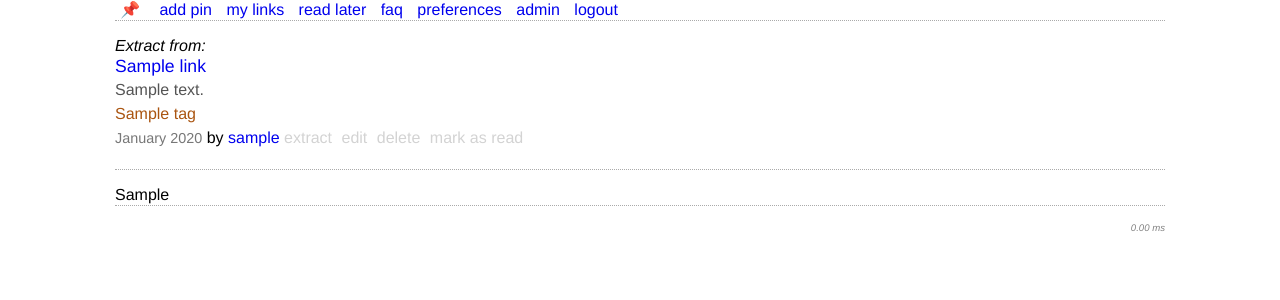
After one commit to mileswilsondc/pin, a Flask app: page /extract/1 in a window 1280 px wide. The commit adds this page. Shown: the top 300 px of the page. Run offline with Flask 3, Linux system fonts and the light colour scheme; a user stored in the database is signed in; tables that the repository leaves empty hold one stand-in row (values such as "Sample post").

Commit message:
Add simple extract system. Add README

```diff
--- a/app.py
+++ b/app.py
@@ -16,6 +16,7 @@ import time
 from functools import wraps  # For admin_required decorator
 from functools import wraps
 from flask_wtf import CSRFProtect
+from urllib.parse import unquote
 
 app = Flask(__name__)
 app.config['SECRET_KEY'] = 'your_secret_key'
@@ -95,26 +96,30 @@ def logout():
 @login_required
 def submit_link():
     form = LinkForm()
+
+    # Pre-fill form fields from query parameters if available
+    if request.method == 'GET':
+        url = request.args.get('url')
+        title = request.args.get('title')
+        read_later = request.args.get('read_later')
+
+        if url:
+            form.url.data = unquote(url)
+        if title:
+            form.title.data = unquote(title)
+        if read_later and read_later.lower() == 'true':
+            form.read_later.data = True
+
     if form.validate_on_submit():
         link = Link(
             url=form.url.data,
             title=form.title.data,
             description=form.description.data,
+            extract=form.extract.data,
             private=form.private.data,
             read_later=form.read_later.data,
             user_id=current_user.id
         )
-        # Handle tags
-        tag_list = form.tags.data.split()
-        for tag_name in tag_list:
-            tag = Tag.query.filter_by(name=tag_name).first()
-            if not tag:
-                tag = Tag(name=tag_name)
-            link.tags.append(tag)
-        # Handle archiving
-        if form.archive.data:
-            archive_content = archive_page(form.url.data)
-            link.archive_url = archive_content
         db.session.add(link)
         db.session.commit()
         flash('Link submitted successfully.')
@@ -165,6 +170,7 @@ def edit_link(link_id):
     if form.validate_on_submit():
         link.title = form.title.data
         link.description = form.description.data
+        link.extract = form.extract.data  # Update the extract
         link.private = form.private.data
         link.read_later = form.read_later.data
 
@@ -181,9 +187,22 @@ def edit_link(link_id):
         flash('Link updated successfully.')
         return redirect(url_for('my_links'))
     else:
-        # Pre-fill the tags field
         form.tags.data = ' '.join([tag.name for tag in link.tags])
+        form.extract.data = link.extract
     return render_template('edit_link.html', form=form, link=link)
+
+# app.py
+@app.route('/extract/<int:link_id>')
+@login_required
+def view_extract(link_id):
+    link = Link.query.get_or_404(link_id)
+    # Check permissions: if link is private and not owned by the current user, abort
+    if link.private and link.user_id != current_user.id:
+        abort(403)
+    if not link.extract:
+        flash('No extract available for this link.')
+        return redirect(url_for('index'))
+    return render_template('extract.html', link=link)
 
 # Mark link as read
 @app.route('/read/<int:link_id>')
--- a/forms.py
+++ b/forms.py
@@ -17,6 +17,7 @@ class LinkForm(FlaskForm):
     url = StringField('URL', validators=[DataRequired(), URL()])
     title = StringField('Title', validators=[DataRequired()])
     description = TextAreaField('Description')
+    extract = TextAreaField('Extract')
     tags = StringField('Tags (separated by spaces)')
     private = BooleanField('Private')
     read_later = BooleanField('Read Later')
@@ -26,6 +27,7 @@ class LinkForm(FlaskForm):
 class EditLinkForm(FlaskForm):
     title = StringField('Title', validators=[DataRequired()])
     description = TextAreaField('Description')
+    extract = TextAreaField('Extract')
     tags = StringField('Tags (separated by spaces)')
     private = BooleanField('Private')
     read_later = BooleanField('Read Later')
--- a/models.py
+++ b/models.py
@@ -29,6 +29,7 @@ class Link(db.Model):
     url = db.Column(db.String(2048), nullable=False)
     title = db.Column(db.String(256), nullable=False)
     description = db.Column(db.Text)
+    extract = db.Column(db.Text)
     private = db.Column(db.Boolean, default=False)
     read_later = db.Column(db.Boolean, default=False)
     archive_url = db.Column(db.String(256))
--- a/static/style.css
+++ b/static/style.css
@@ -153,3 +153,40 @@ nav .logo {
     text-transform: lowercase;
     font: inherit;
 }
+
+.manipulate a.extract {
+    color: lightgray;
+    text-transform: lowercase;
+    margin-right: 10px;
+    text-decoration: none;
+    cursor: pointer;
+}
+
+.manipulate a.extract:hover {
+    color: #555;
+    text-decoration: underline;
+}
+
+.manipulate a.edit,
+.manipulate a.extract {
+    margin-right: 10px;
+}
+
+.manipulate a.action-link,
+.manipulate button.action-link {
+    color: lightgray;
+    text-transform: lowercase;
+    margin-right: 5px;
+    text-decoration: none;
+    cursor: pointer;
+    background: none;
+    border: none;
+    padding: 0;
+    font: inherit;
+}
+
+.manipulate a.action-link:hover,
+.manipulate button.action-link:hover {
+    color: #555;
+    text-decoration: underline;
+}
--- /dev/null
+++ b/templates/extract.html
@@ -0,0 +1,12 @@
+<!-- templates/extract.html -->
+{% extends 'base.html' %}
+{% from 'macros.html' import link_item %}
+
+{% block content %}
+    <i>Extract from:</i>
+    {{ link_item(link, show_user=True, current_user=current_user) }}
+    <hr>
+    <div class="extract-content">
+        {{ link.extract | replace('\n', '<br>') | safe }}
+    </div>
+{% endblock %}
--- a/templates/macros.html
+++ b/templates/macros.html
@@ -20,18 +20,22 @@
                 by <a href="{{ url_for('user_links', username=link.user.username) }}">{{ link.user.username }}</a>
             {% endif %}
         {% endif %}
-        {% if current_user and current_user.is_authenticated and link.user_id == current_user.id %}
-            <span class="manipulate">
-                <a class="edit" href="{{ url_for('edit_link', link_id=link.id) }}">Edit</a>
+
+        <span class="manipulate">
+            {% if link.extract %}
+                <a class="action-link extract" href="{{ url_for('view_extract', link_id=link.id) }}">Extract</a>
+            {% endif %}
+            {% if current_user and current_user.is_authenticated and link.user_id == current_user.id %}
+                <a class="action-link edit" href="{{ url_for('edit_link', link_id=link.id) }}">Edit</a>
                 <form action="{{ url_for('delete_link', link_id=link.id) }}" method="post" class="delete-form">
                     <!-- Correctly include the CSRF token as a hidden input -->
                     <input type="hidden" name="csrf_token" value="{{ csrf_token() }}">
-                    <button type="submit" class="delete-link">Delete</button>
+                    <button type="submit" class="action-link delete-link">Delete</button>
                 </form>
                 {% if link.read_later %}
-                    <a href="{{ url_for('mark_as_read', link_id=link.id) }}">Mark as Read</a>
+                    <a class="action-link" href="{{ url_for('mark_as_read', link_id=link.id) }}">Mark as Read</a>
                 {% endif %}
-            </span>
-        {% endif %}
+            {% endif %}
+        </span>
     </div>
 {% endmacro %}
```
Also changed, not shown: templates/edit_link.html (+13 -0 lines), templates/faq.html (+15 -5 lines), templates/submit.html (+4 -4 lines), readme.md (added).
